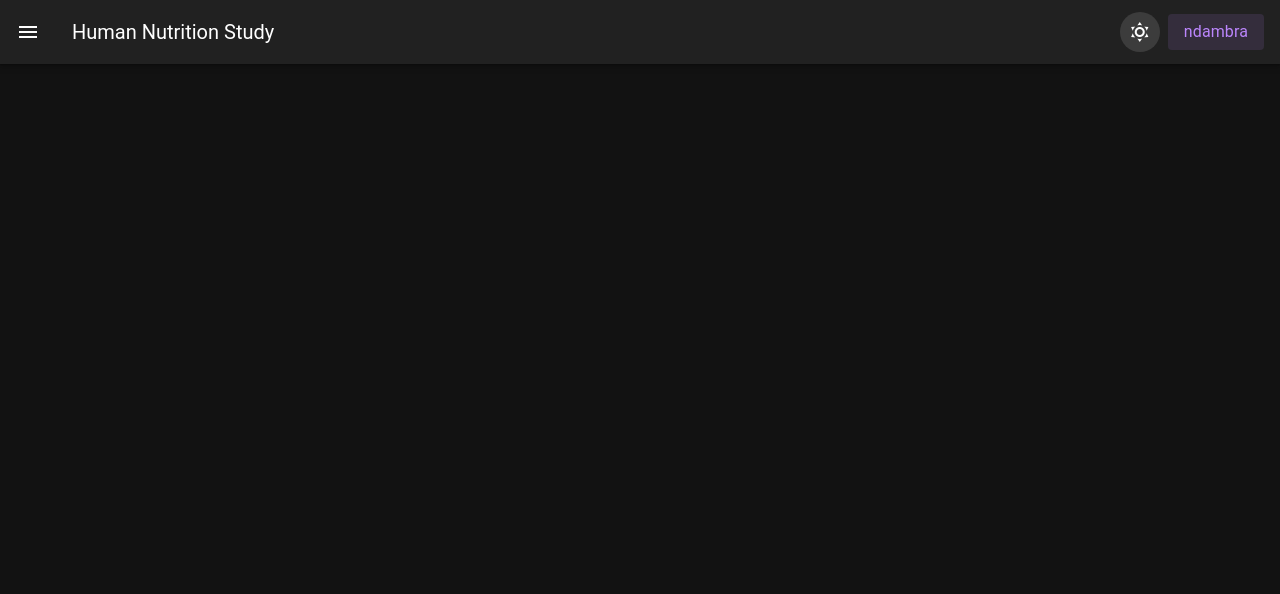
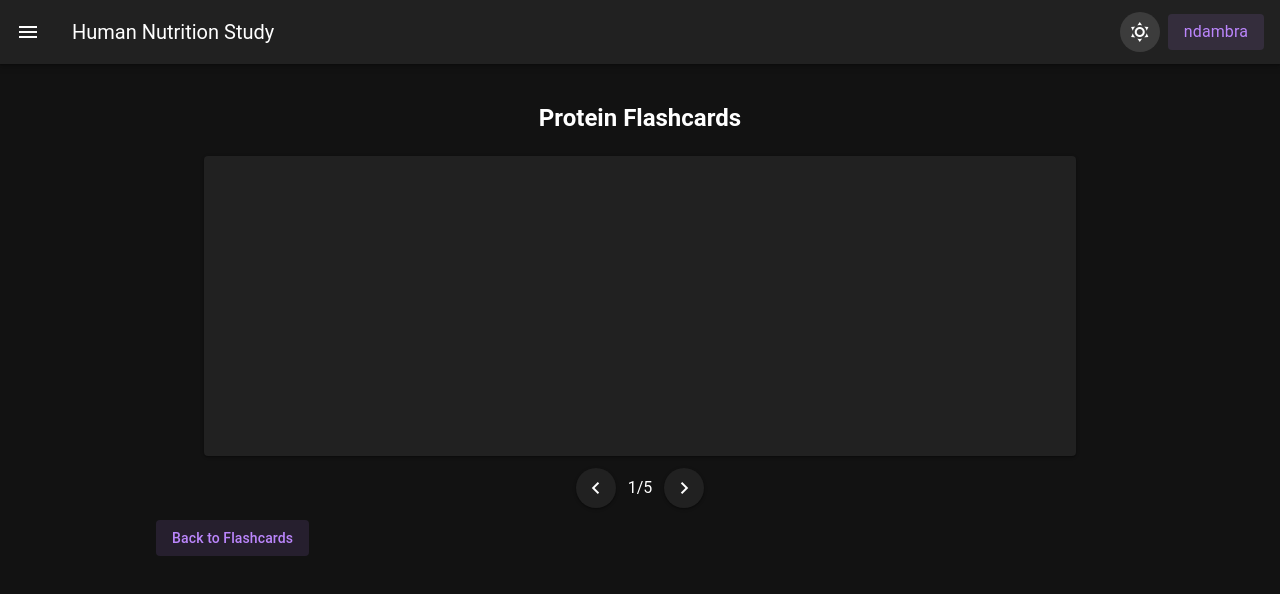
Before and after one commit to ndambra/human-nutrition-study, a Nuxt app: page /study-tools/flashcards/protein in a window 1280 px wide. Shown: the top 594 px of the page. Built offline with nearby package versions, Linux system fonts and the light colour scheme.

Commit message:
init quizzes and protein flashcard set

```diff
--- a/app/pages/study-tools/flashcards/index.vue
+++ b/app/pages/study-tools/flashcards/index.vue
@@ -10,6 +10,7 @@ const standardCards: FlashcardSet[] = [
   { title: "Absorption", flex: 6, link: "absorption" },
   { title: "Nutritional Assessment", flex: 6, link: "nutritional-assessment" },
   { title: "The Cell", flex: 6, link: "the-cell" },
+  { title: "Protein", flex: 6, link: "protein" },
 ];
 
 function navigate(link: string) {
--- /dev/null
+++ b/app/pages/study-tools/flashcards/protein.vue
@@ -0,0 +1,95 @@
+<script setup lang="ts">
+const cards = [
+  { front: "", back: "" },
+  { front: "", back: "" },
+  { front: "", back: "" },
+  { front: "", back: "" },
+  { front: "", back: "" },
+
+];
+const currCard = ref(0);
+const showFront = ref(true);
+const numCards = computed(() => {
+  return cards.length;
+});
+
+function prevCard() {
+  if (currCard.value === 0) {
+    currCard.value = 0;
+  }
+  else {
+    currCard.value = currCard.value - 1;
+    showFront.value = true;
+  }
+}
+
+function nextCard() {
+  if (currCard.value === numCards.value - 1) {
+    currCard.value = numCards.value - 1;
+  }
+  else {
+    currCard.value = currCard.value + 1;
+    showFront.value = true;
+  }
+}
+</script>
+
+<template>
+  <v-container>
+    <h2 class="text-center">
+      Protein Flashcards
+    </h2>
+    <v-card
+      class="mx-auto pl-3 pr-3 d-flex justify-center align-center cursor-pointer flex-wrap"
+      max-width="90%"
+      min-height="300"
+      @click="showFront = !showFront"
+    >
+      <div v-if="showFront" class="text-headline-large font-weight-black text-wrap">
+        {{ cards[currCard]?.front }}
+      </div>
+      <div v-else class="text-headline-large text-center">
+        {{ cards[currCard]?.back }}
+      </div>
+    </v-card>
+
+    <div class="d-flex ma-1 justify-center align-center ga-3">
+      <v-btn
+        icon="mdi-chevron-left"
+        size="small"
+        @click="prevCard"
+      />
+      <p>{{ currCard + 1 }}/{{ numCards }}</p>
+      <v-btn
+        icon="mdi-chevron-right"
+        size="small"
+        @click="nextCard"
+      />
+    </div>
+    <div>
+      <v-btn
+        to="/study-tools/flashcards"
+        color="primary"
+        variant="tonal"
+      >
+        Back to Flashcards
+      </v-btn>
+    </div>
+  </v-container>
+</template>
+
+<style scoped>
+.flip-enter-active {
+  transition: all 0.5s ease;
+}
+
+.flip-leave-active {
+  display: none;
+}
+
+.flip-enter,
+.flip-leave {
+  transform: rotateY(180deg);
+  opacity: 0;
+}
+</style>
--- a/app/pages/study-tools/quizzes/index.vue
+++ b/app/pages/study-tools/quizzes/index.vue
@@ -1,5 +1,37 @@
+<script setup lang="ts">
+const quizzes = [
+  { title: "Protein", subtitle: "Nutrition Metabolism", link: "" },
+];
+
+function navigate(link: string) {
+  const linkTo = `/study-tools/quizzes/${link}`;
+  navigateTo(linkTo);
+}
+</script>
+
 <template>
   <v-container>
     <h1>Quizzes</h1>
+    <v-row>
+      <v-col
+        v-for="quiz in quizzes"
+        :key="quiz.title"
+      >
+        <v-card>
+          <v-card-title>{{ quiz.title }}</v-card-title>
+          <v-card-subtitle>{{ quiz.subtitle }}</v-card-subtitle>
+          <v-card-actions>
+            <v-btn
+              variant="elevated"
+              rounded="xl"
+              color="primary"
+              @click="navigate(quiz.link)"
+            >
+              Study
+            </v-btn>
+          </v-card-actions>
+        </v-card>
+      </v-col>
+    </v-row>
   </v-container>
 </template>
--- /dev/null
+++ b/app/pages/study-tools/quizzes/protein.vue
@@ -0,0 +1,13 @@
+<script lang="ts" setup>
+
+</script>
+
+<template>
+  <v-container>
+    Protein Quiz
+  </v-container>
+</template>
+
+<style>
+
+</style>
```
